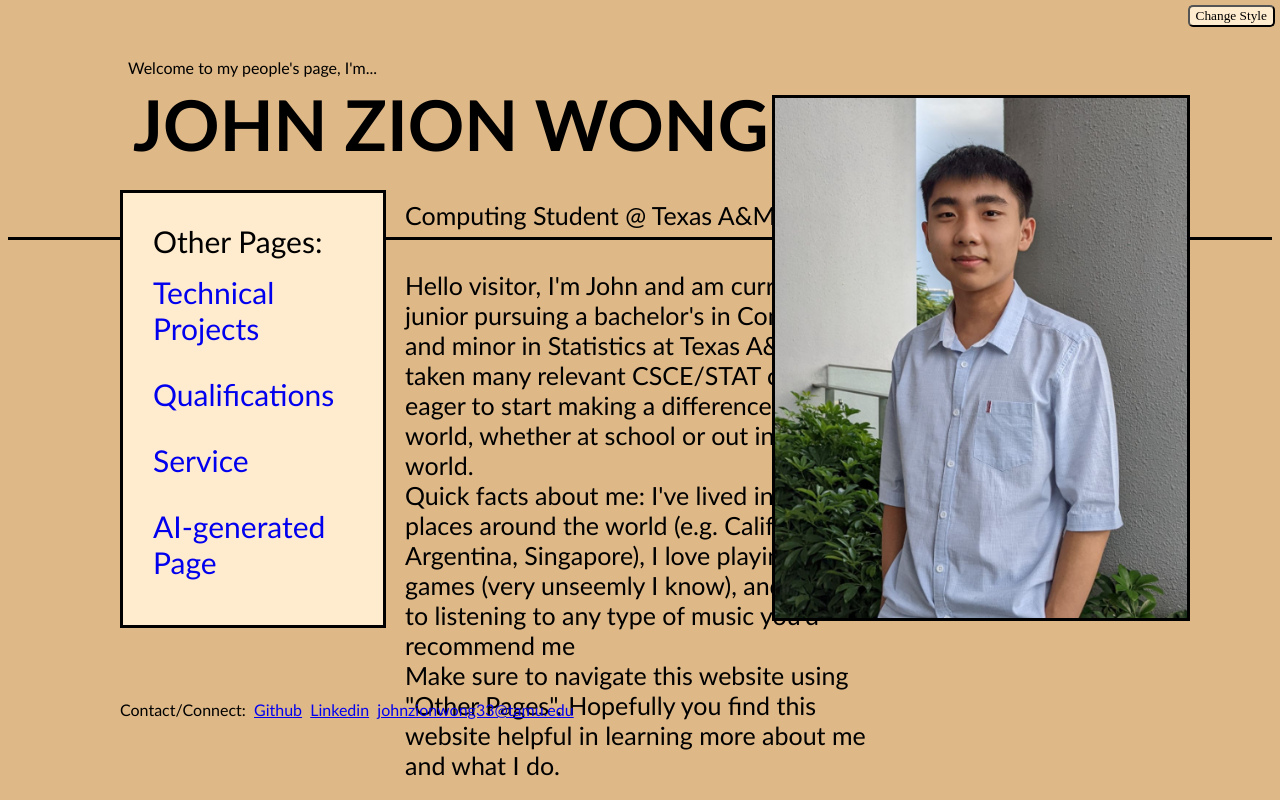
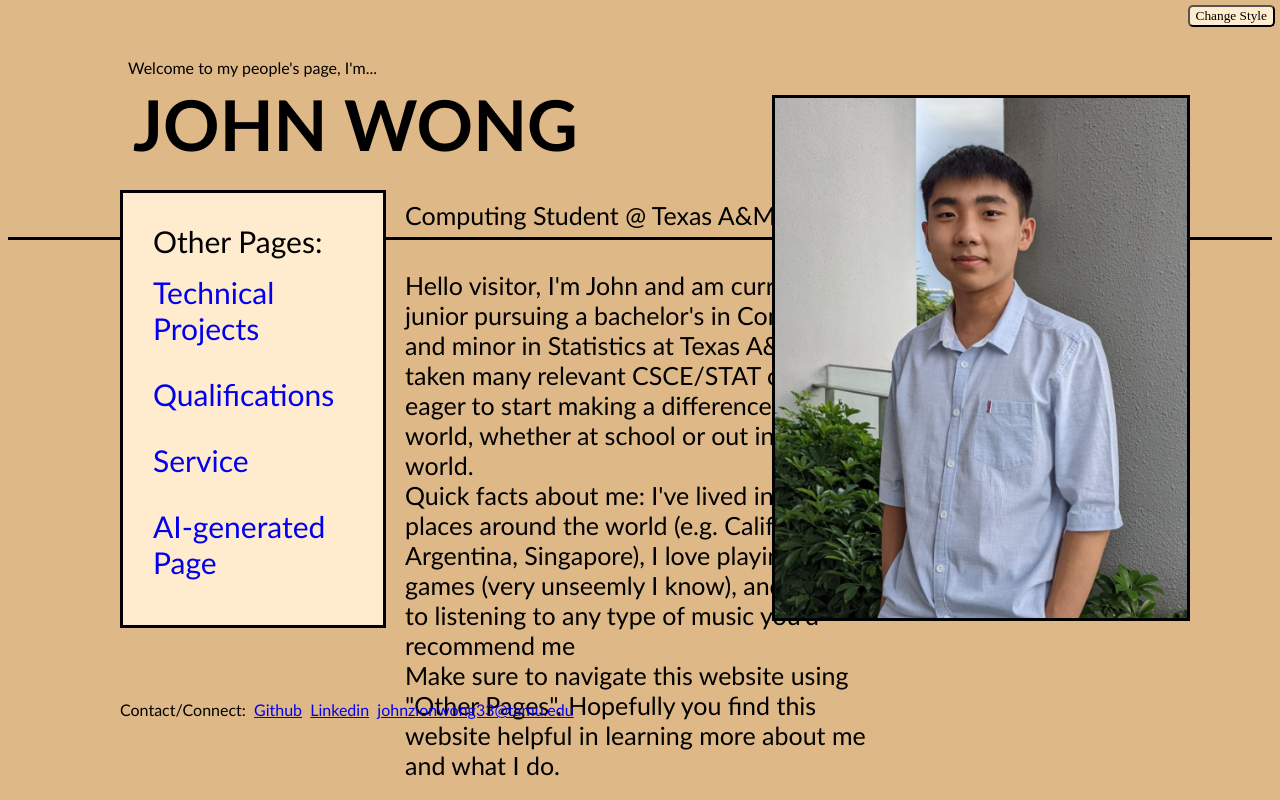
Before and after one commit to 4Scored/CSCE412_P5, a plain HTML site: page index.html in a window 1280 px wide. Shown: the top 800 px of the page. Drawn offline with Linux system fonts and the light colour scheme.

Commit message:
index name change

```diff
--- a/index.html
+++ b/index.html
@@ -7,7 +7,7 @@
 
     <div class="landing_title">
       Welcome to my people's page, I'm...
-      <h2 class="title_adjustment glowing_text">JOHN ZION WONG</h2>
+      <h2 class="title_adjustment glowing_text">JOHN WONG</h2>
     </div>
   </head>
 
```
